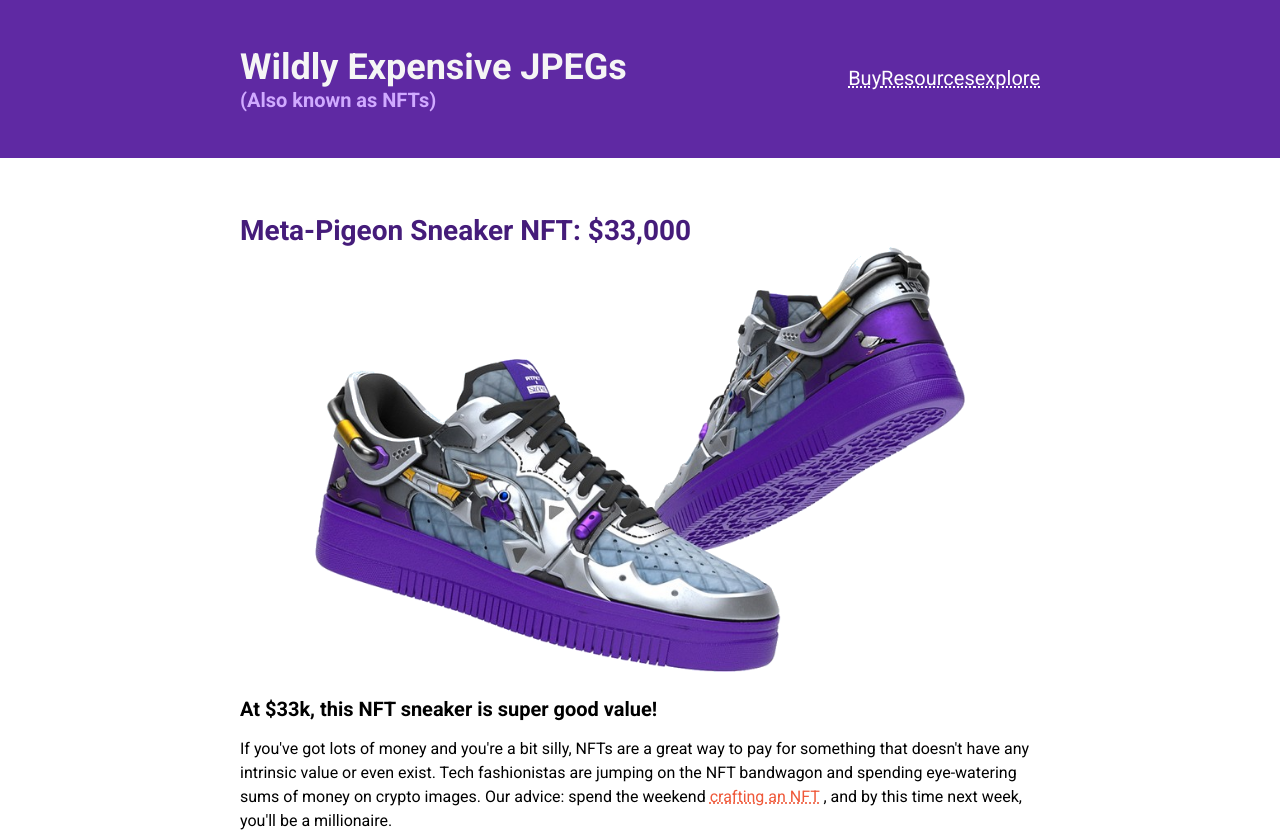
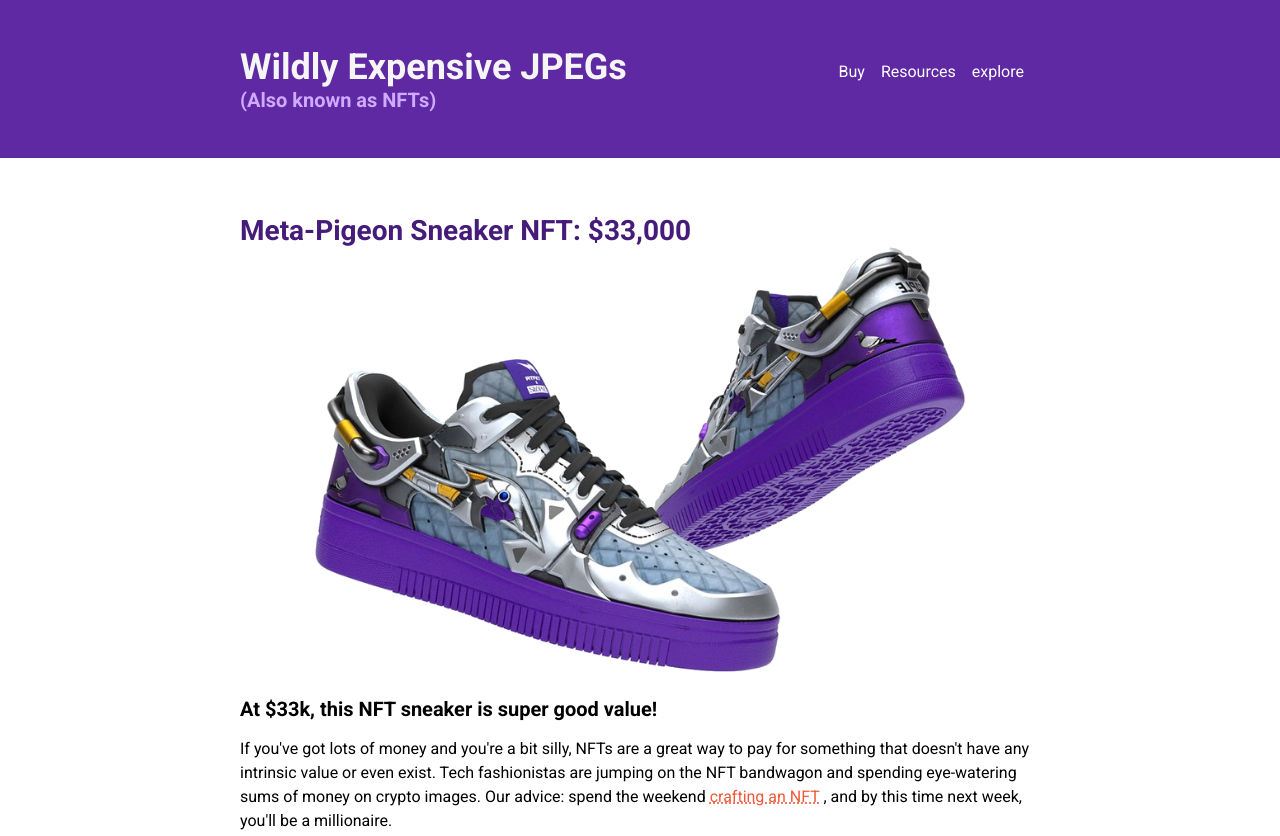
Before and after one commit to svmanojkumar/expensive-nft-jpegs, a plain HTML site: page index.html in a window 1280 px wide. Shown: the top 836 px of the page. Drawn offline with Linux system fonts and the light colour scheme.

Commit message:
Update style.css

```diff
--- a/style.css
+++ b/style.css
@@ -102,9 +102,9 @@ footer {
    list-style:none;
 }
 nav a {
-  text-decration:none;
+  text-decoration:none;
   color:#ffffff;
-  font-size:1.25rem;
+  font-size:1rem;
   display:block;
   padding: 1em 0 ;
 }
@@ -137,6 +137,9 @@ nav a {
     display:flex;
     justify-content:flex-end;
   }
+  nav ul li {
+     margin-right:1em;
+  }
 }
 @media (max-width: 768px) {
   li:not(:last-child) {
```
